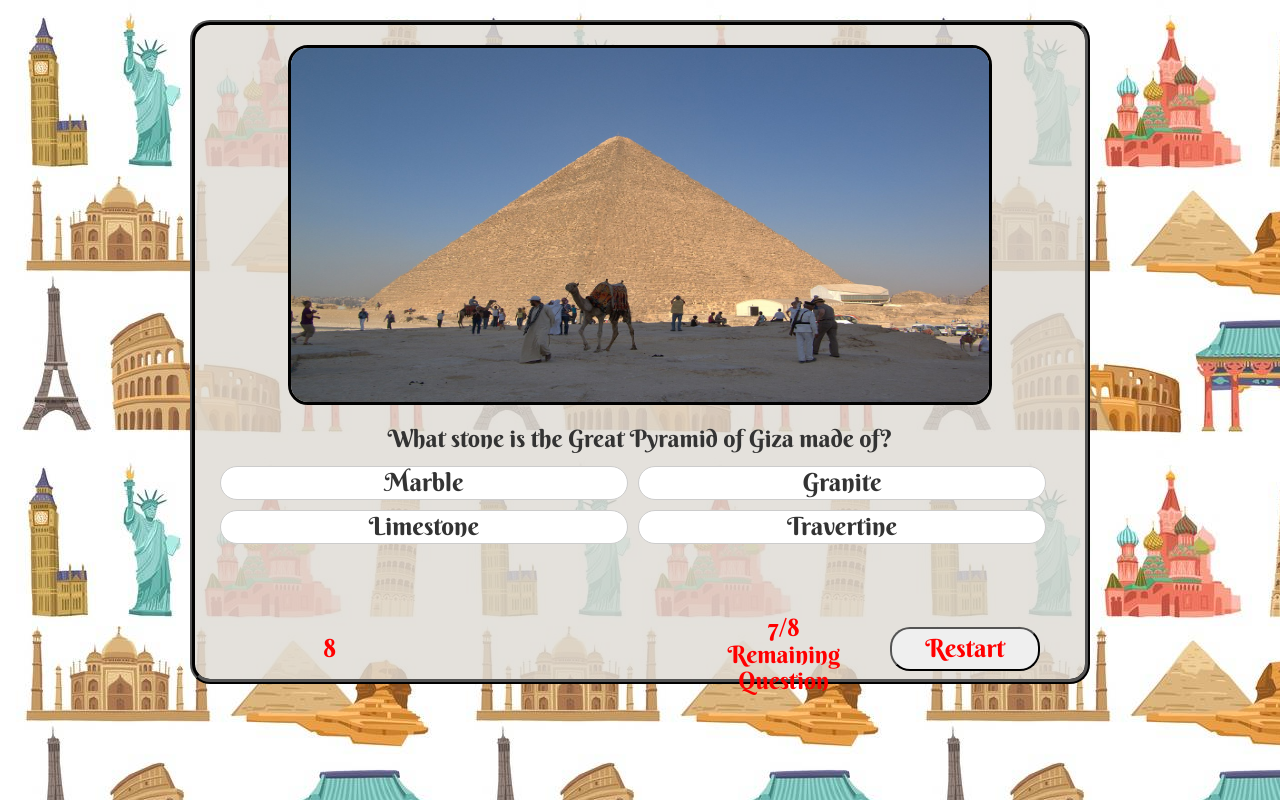
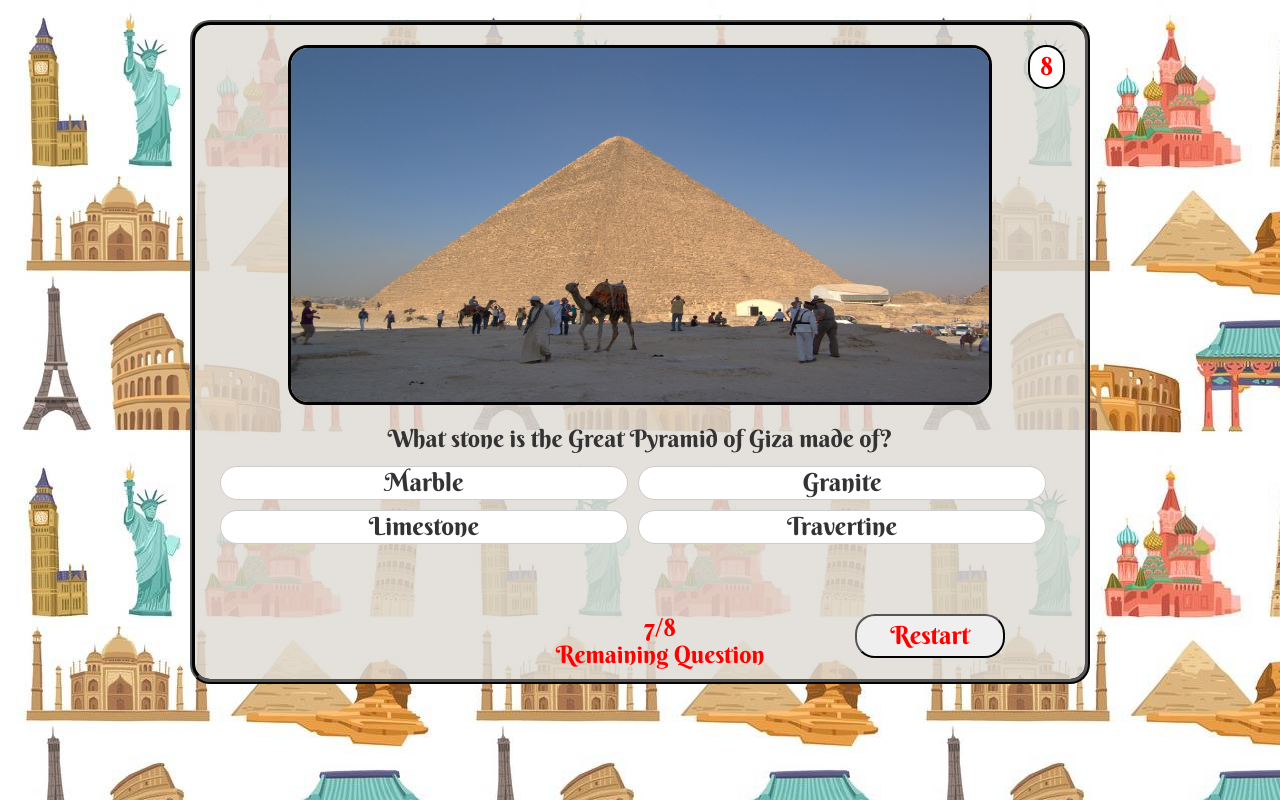
Before and after one commit to sialbul/TriviaGame, a plain HTML site: page index.html in a window 1280 px wide. Both pictures are taken after a click on the button "Start". Drawn offline with nearby package versions, Linux system fonts and the light colour scheme.

Commit message:
more styling

```diff
--- a/assets/css/style.css
+++ b/assets/css/style.css
@@ -18,7 +18,13 @@ body {
   font-size: 36px;
   color: red;
   font: 400 25px/0.8 "Berkshire Swash", Helvetica, sans-serif;
-
+position: absolute;
+top:0px;
+right:15px;
+border: 2px solid black;
+border-radius:360px;
+padding:10px;
+background-color: white;
 }
 #remaning{
   font: 400 25px/0.8 "Berkshire Swash", Helvetica, sans-serif;
@@ -70,6 +76,7 @@ body {
   flex-direction: column;
   font: 400 25px/0.8 "Berkshire Swash", Helvetica, sans-serif;
 }
+
 img {
   height: 45vh;
   width: 80%;
@@ -79,6 +86,7 @@ img {
   display: block;
   margin-left: auto;
   margin-right: auto;
+  position: relative;
 }
 
 #choiceButton {
@@ -164,6 +172,15 @@ ul {
   margin-top: 20px;
 }
 
+#resultPart{
+   display: grid;
+  grid-template-columns: 1fr 1fr 1fr;
+  text-align: center;
+  align-items: center;
+  min-height: 10vh;
+  margin-top: 20px;
+}
+
 .gameOptions {
   border: 2px solid red;
   border-radius: 90px;
--- a/assets/javascript/app.js
+++ b/assets/javascript/app.js
@@ -51,6 +51,7 @@ function loadQuestion() {
     $('#remaning').html(`<h3>${loadRemainingQuestion()}</h3>`);
     $('#game').html(`
     <img src="${image}"/>
+    <div id="timeleft"></div>
     <h3>${question}</h3>
     `);
     $('#game2').html(`
@@ -67,7 +68,6 @@ function loadChoices(choices) {
     }
     return result;
 }
-
 
 //event delegation
 $(document).on('click', "#choiceButton", function () {
@@ -92,8 +92,6 @@ $(document).on('click', "#choiceButton", function () {
         console.log("lost");
         $(this).css('background-color', 'red');
         $("button").attr('disabled', true)
-
-
     }
 }).attr('disabled', true);
 
@@ -132,8 +130,6 @@ function loadRemainingQuestion() {
     const remainingQuestion = questionList.length - (currentQuestion + 1);
     const totalQuestion = questionList.length;
     return ` ${remainingQuestion}/${totalQuestion} <br> Remaining Question`;
-
-
 }
 
 function resultOfQuestion(status) {
--- a/index.html
+++ b/index.html
@@ -50,10 +50,7 @@
                 </div>
             </div>
             <div class="col-xs-12 col-sm-12 col-md-12 col-lg-12">
-                <ul>
-                    <li>
-                        <div id="timeleft"></div>
-                    </li>
+                <ul id="resultPart">
                     <li>
                         <div id="resultSection"></div>
                     </li>
```
